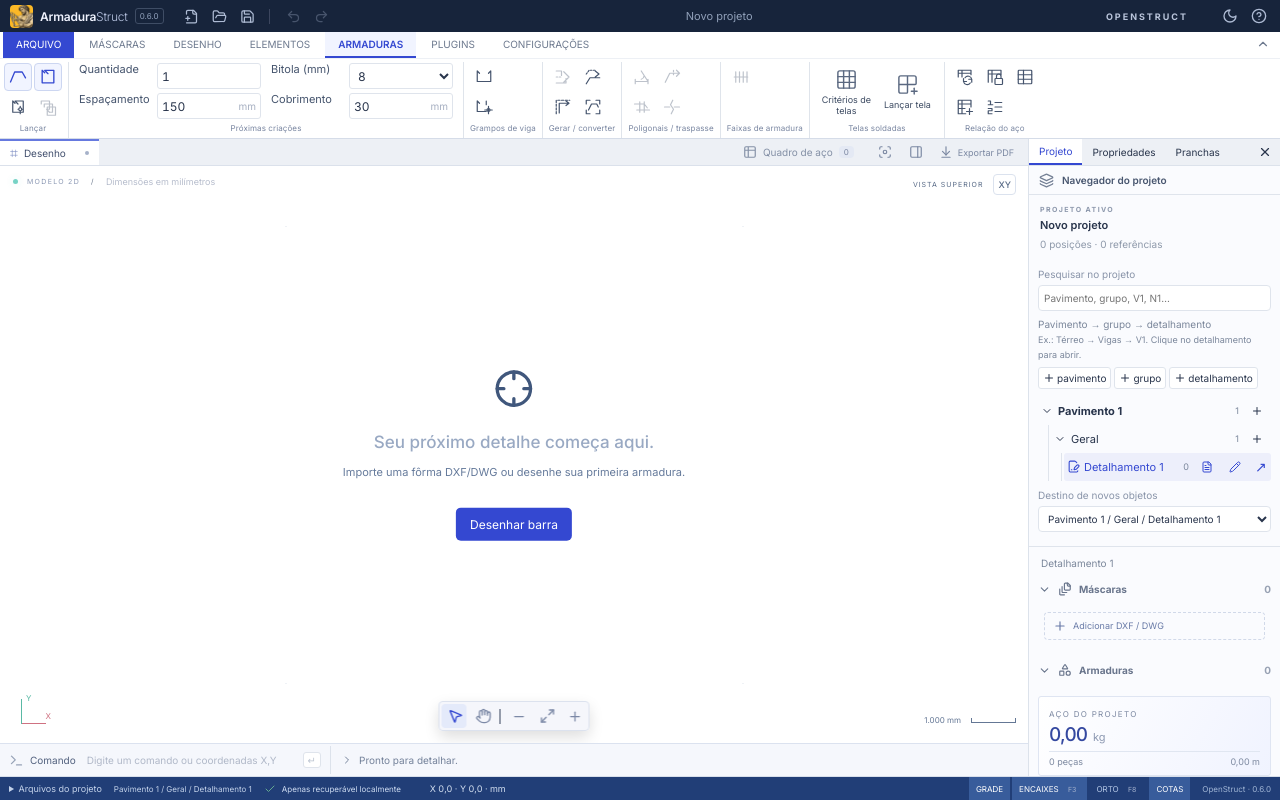
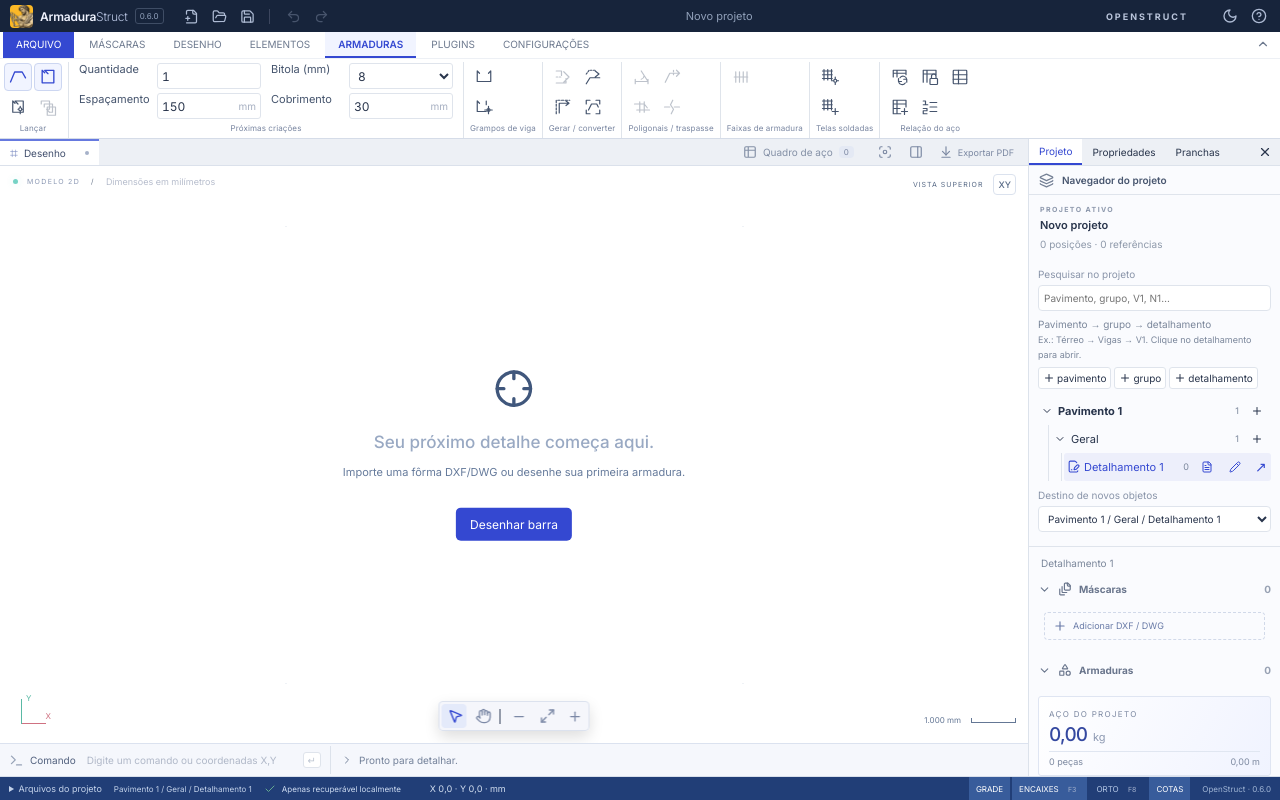
Before and after one commit to GustavoAzocar/armadura-struct, a React (Vite) app: page / in a window 1280 px wide. Both pictures are taken after a click on the button 1228 px from the left and 16 px from the top of the page. Built offline with nearby package versions, Linux system fonts and the light colour scheme.

Commit message:
feat: grupo Telas soldadas no padrão compacto do menu Armaduras
Co-Authored-By: Claude Opus 5.5 <noreply@anthropic.com>

```diff
--- a/src/components/Ribbon.tsx
+++ b/src/components/Ribbon.tsx
@@ -14,8 +14,6 @@ import {
   FolderOpen,
   History,
   Grid2X2,
-  Grid2x2Plus,
-  Grid3x3,
   Hand,
   HelpCircle,
   Layers,
@@ -694,12 +692,15 @@ export default function Ribbon({
         items: [item('range', 'Faixa ortogonal', RebarIcons.RangeBarIcon, 1)],
       },
       {
-        // Grupo pequeno e próprio, para não conflitar com a reorganização do
-        // menu Armaduras (#120).
         name: 'Telas soldadas',
+        compact: { columns: 1 },
         items: [
-          item('welded-mesh-criteria', 'Critérios de telas', Grid3x3),
-          item('welded-mesh', 'Lançar tela', Grid2x2Plus),
+          item(
+            'welded-mesh-criteria',
+            'Critérios de telas',
+            RebarIcons.WeldedMeshCriteriaIcon,
+          ),
+          item('welded-mesh', 'Lançar tela', RebarIcons.WeldedMeshIcon),
         ],
       },
       {
--- a/src/components/armatureIcons.tsx
+++ b/src/components/armatureIcons.tsx
@@ -57,6 +57,23 @@ export const BeamClampCriteriaIcon = icon(
     <path d="M3 4v14h12M15 4v5M3 4l3 3" />
     <path d="M18 11v10m-5-5h10" />
     <circle cx="18" cy="16" r="2" />
+  </>,
+);
+// Malha de fios soldados, com as pontas sobrando além dos cruzamentos.
+const mesh = <path d="M2 4h13M2 9h13M2 14h13M4 2v14M9 2v14M14 2v14" />;
+export const WeldedMeshIcon = icon(
+  'welded-mesh',
+  <>
+    {mesh}
+    <path d="M19 14v8m-4-4h8" />
+  </>,
+);
+export const WeldedMeshCriteriaIcon = icon(
+  'welded-mesh-criteria',
+  <>
+    {mesh}
+    <path d="M19 12v10m-5-5h10" />
+    <circle cx="19" cy="17" r="2" fill="var(--ribbon-icon-background,white)" />
   </>,
 );
 export const RepresentationIcon = icon(
```
Also changed, not shown: 1 other file (tests, documents, lock files or other folders).
